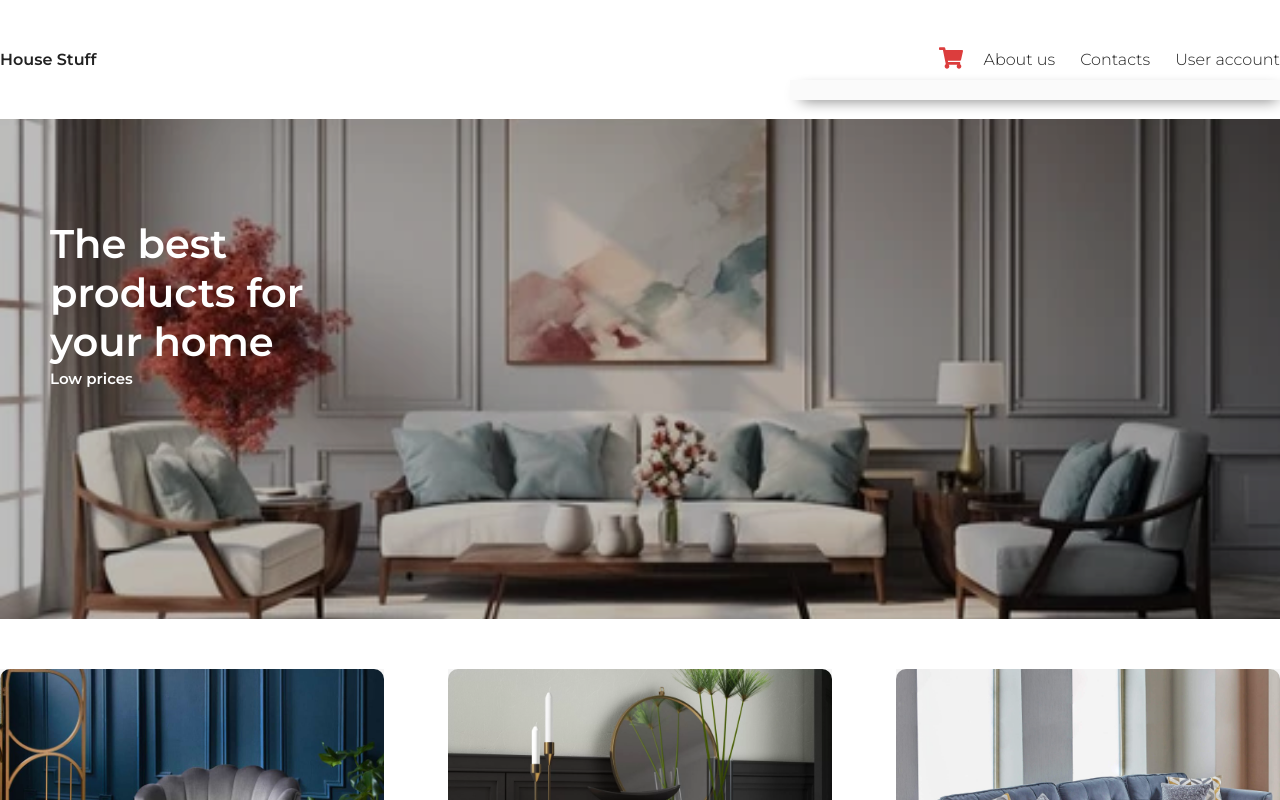
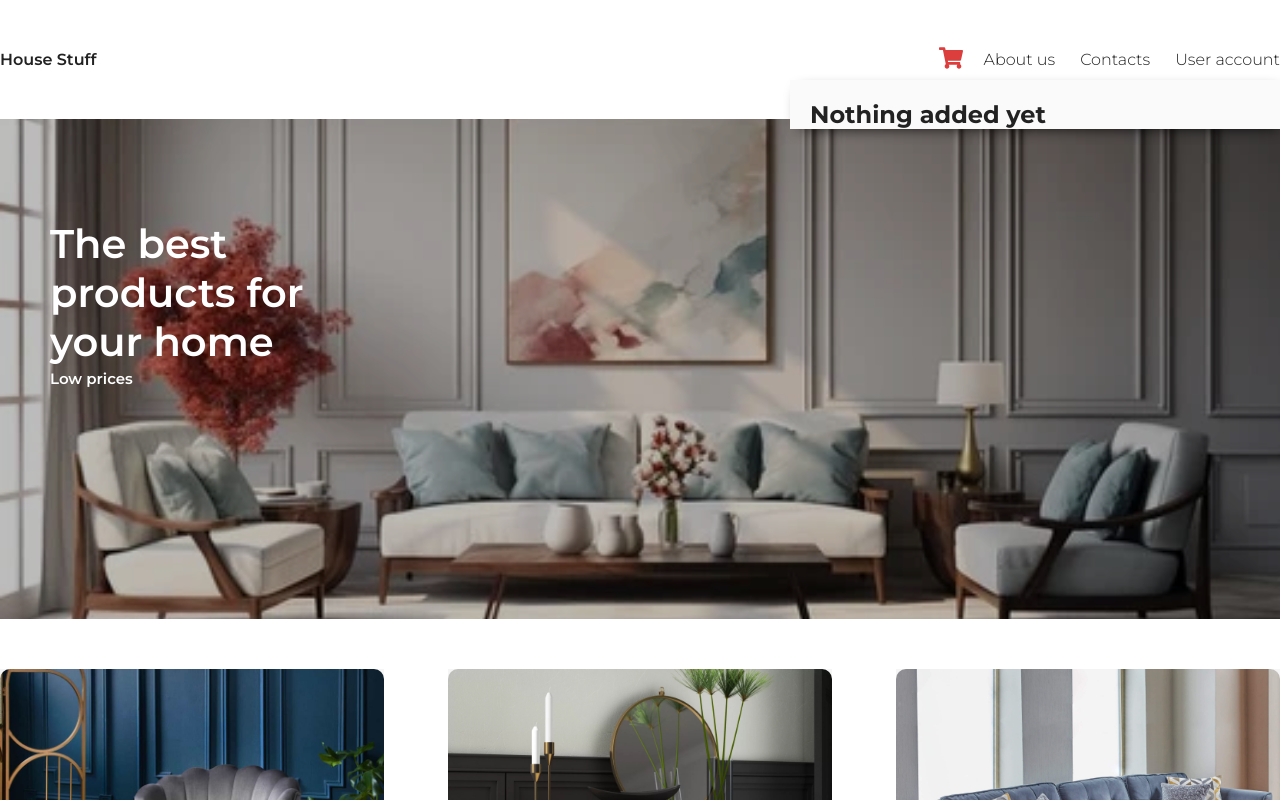
Before and after one commit to kirilpliuiko/React-Shop, a React (Create React App) app: page / in a window 1280 px wide. Both pictures are taken after a click on the icon 950 px from the left and 58 px from the top of the page. Shown: the top 800 px of the page. Built offline with nearby package versions, Linux system fonts and the light colour scheme.

Commit message:
shopping cart beta 1.0

```diff
--- a/src/components/Header.js
+++ b/src/components/Header.js
@@ -1,6 +1,20 @@
 import React, { useState } from 'react'
 import { FaShoppingCart  } from "react-icons/fa";
 import Order from './Order';
+
+const showOrders = (props) => {
+  return (<div>
+    {props.orders.map(el => (
+      <Order key={el.id} item={el}/>
+    ))}
+  </div>)
+}
+
+const showNothing = () => {
+  return ( <div className='empty'>
+      <h2>Nothing added yet</h2>
+    </div>)
+}
 
 export default function Header(props) {
   let [cartOpen, setCartOpen] = useState(false)
@@ -18,9 +32,8 @@ export default function Header(props) {
 
             {cartOpen && (
               <div className='shop-cart'>
-                {props.orders.map(el => (
-                  <Order key={el.id} item={el} />
-                ))}
+                {props.orders.length > 0 ?
+                  showOrders(props) : showNothing()}
               </div>
             )}
         </div>
```
